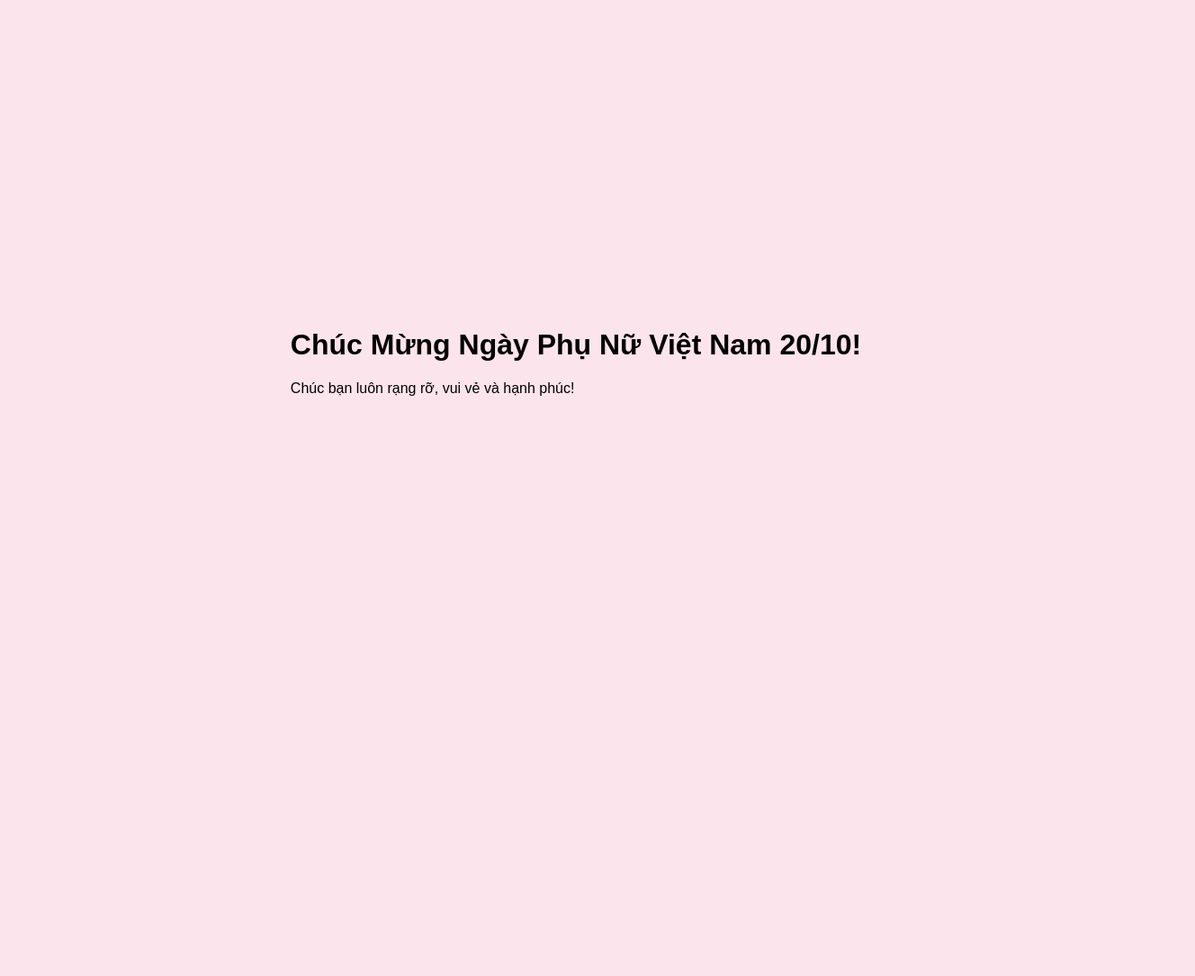
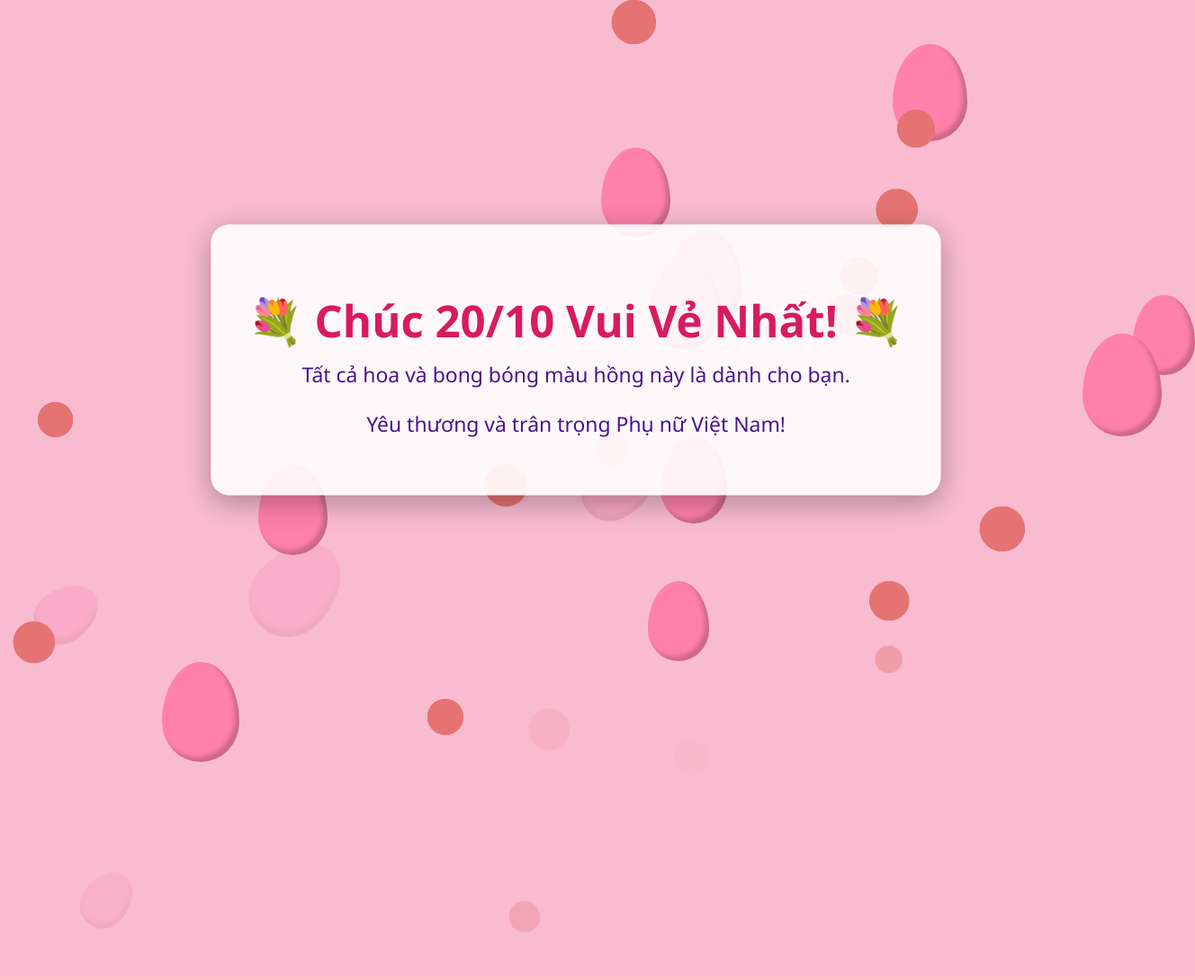
Before and after one commit to hailongle161-ctrl/CHUCMUNG20-10.github.io, a plain HTML site: page index.html in a window 1280 px wide. Shown: the top 1085 px of the page at 90% size, 1328 px wide, since content can reach past the window. Before the commit the page ends 800 px from the top, so only its background shows below. Drawn offline with Linux system fonts and the light colour scheme.

Commit message:
Add files via upload

```diff
--- a/index.html
+++ b/index.html
@@ -2,40 +2,151 @@
 <html lang="vi">
 <head>
     <meta charset="UTF-8">
-    <title>Chúc Mừng 20/10 Vui Vẻ!</title>
+    <title>Lời Chúc 20/10 - Hoa & Bong Bóng</title>
     <style>
-        /* CSS */
         body {
             height: 100vh;
             margin: 0;
             display: flex;
             justify-content: center;
             align-items: center;
-            background-color: #fce4ec;
+            background-color: #f8bbd0; /* Nền màu hồng phấn nhẹ nhàng */
             overflow: hidden;
-            font-family: Arial, sans-serif;
+            font-family: 'Segoe UI', Tahoma, Geneva, Verdana, sans-serif;
+            color: #4a148c; /* Màu chữ tím mộng mơ */
         }
-        /* ... các phần CSS khác ... */
-        @keyframes rise {
-            /* ... animation code ... */
+
+        .message-box {
+            z-index: 10;
+            text-align: center;
+            padding: 40px;
+            background-color: rgba(255, 255, 255, 0.9);
+            border-radius: 20px;
+            box-shadow: 0 8px 30px rgba(0, 0, 0, 0.3);
+            animation: pulse 2s infinite alternate; /* Hiệu ứng nhấp nháy nhẹ cho hộp thư */
         }
+
+        h1 {
+            font-size: 3em;
+            margin-bottom: 10px;
+            color: #d81b60; /* Màu đỏ hồng nổi bật */
+        }
+
+        p {
+            font-size: 1.4em;
+            margin-top: 5px;
+        }
+
+        /* Animation cho hộp thư */
+        @keyframes pulse {
+            from { transform: scale(1); }
+            to { transform: scale(1.03); }
+        }
+
+        .flying-objects {
+            position: absolute;
+            width: 100%;
+            height: 100%;
+            pointer-events: none;
+        }
+
+        /* Animation chung cho các vật thể bay */
+        @keyframes fly {
+            0% {
+                transform: translateY(100vh) translateX(0) rotate(0deg);
+                opacity: 0;
+            }
+            50% {
+                opacity: 0.9;
+                transform: translateY(-50vh) translateX(50px) rotate(180deg);
+            }
+            100% {
+                transform: translateY(-100vh) translateX(-50px) rotate(360deg);
+                opacity: 0;
+            }
+        }
+
+        .object {
+            position: absolute;
+            animation: fly 15s infinite ease-in;
+        }
+
+        /* 1. Thiết lập hình dạng BONG BÓNG bằng CSS */
+        .balloon {
+            background-color: #ff80ab; /* Hồng bong bóng */
+            border-radius: 50% 50% 50% 50% / 60% 60% 40% 40%;
+            box-shadow: inset -5px -5px 5px rgba(0, 0, 0, 0.2);
+        }
+
+        /* 2. Thiết lập hình dạng HOA HỒNG (Cơ bản) bằng CSS */
+        .flower {
+            background-color: #e57373; /* Hồng cánh sen */
+            border-radius: 50%;
+            position: relative;
+        }
+
+        .flower::before, .flower::after {
+            content: '';
+            position: absolute;
+            top: 0;
+            left: 0;
+            width: 100%;
+            height: 100%;
+            background-color: inherit;
+            border-radius: 50%;
+        }
+
+        .flower::before {
+            transform: rotate(60deg);
+        }
+
+        .flower::after {
+            transform: rotate(120deg);
+        }
+
     </style>
 </head>
 <body>
 
-    <div class="message">
-        <h1>Chúc Mừng Ngày Phụ Nữ Việt Nam 20/10!</h1>
-        <p>Chúc bạn luôn rạng rỡ, vui vẻ và hạnh phúc!</p>
+    <div class="message-box">
+        <h1>💐 Chúc 20/10 Vui Vẻ Nhất! 💐</h1>
+        <p>Tất cả hoa và bong bóng màu hồng này là dành cho bạn.</p>
+        <p>Yêu thương và trân trọng Phụ nữ Việt Nam!</p>
     </div>
 
-    <div class="bubbles" id="bubble-container">
+    <div class="flying-objects" id="object-container">
         </div>
 
     <script>
-        /* JavaScript */
-        const container = document.getElementById('bubble-container');
-        // ... các phần JavaScript khác để tạo bong bóng ...
+        const container = document.getElementById('object-container');
+        const numberOfObjects = 40;
+
+        for (let i = 0; i < numberOfObjects; i++) {
+            const object = document.createElement('div');
+
+            // Xen kẽ tạo Hoa và Bong bóng
+            if (i % 2 === 0) {
+                object.classList.add('object', 'flower');
+                // Kích thước ngẫu nhiên cho hoa
+                const size = Math.random() * 20 + 30;
+                object.style.width = `${size}px`;
+                object.style.height = `${size}px`;
+            } else {
+                object.classList.add('object', 'balloon');
+                // Kích thước ngẫu nhiên cho bong bóng
+                const size = Math.random() * 40 + 50;
+                object.style.width = `${size}px`;
+                object.style.height = `${size * 1.3}px`; /* Dạng bầu dục */
+            }
+
+            // Vị trí xuất phát, tốc độ và độ trễ ngẫu nhiên
+            object.style.left = `${Math.random() * 100}vw`;
+            object.style.animationDuration = `${Math.random() * 10 + 10}s`;
+            object.style.animationDelay = `${Math.random() * 10}s`;
+
+            container.appendChild(object);
+        }
     </script>
 
-    </body>
+</body>
 </html>
```
